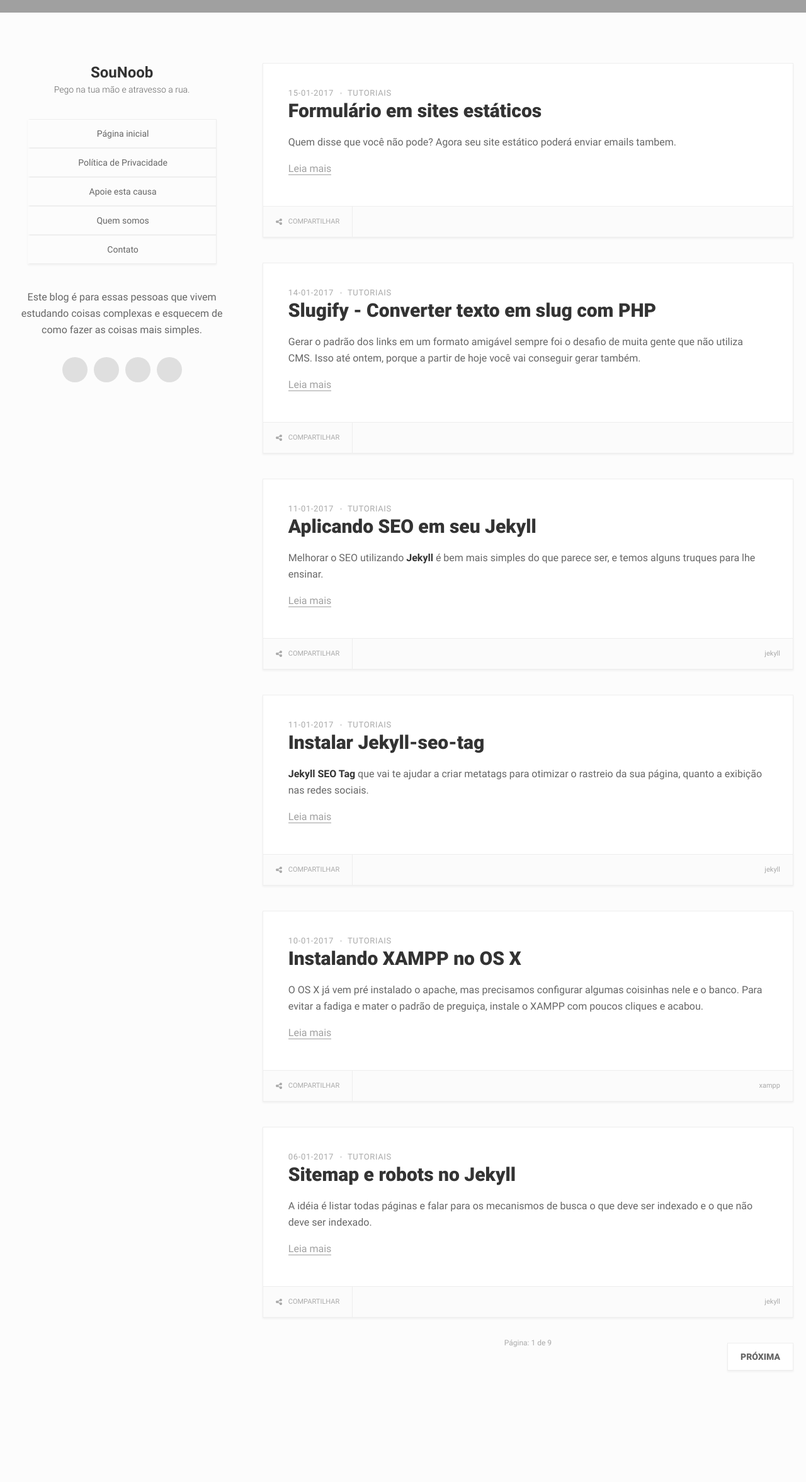
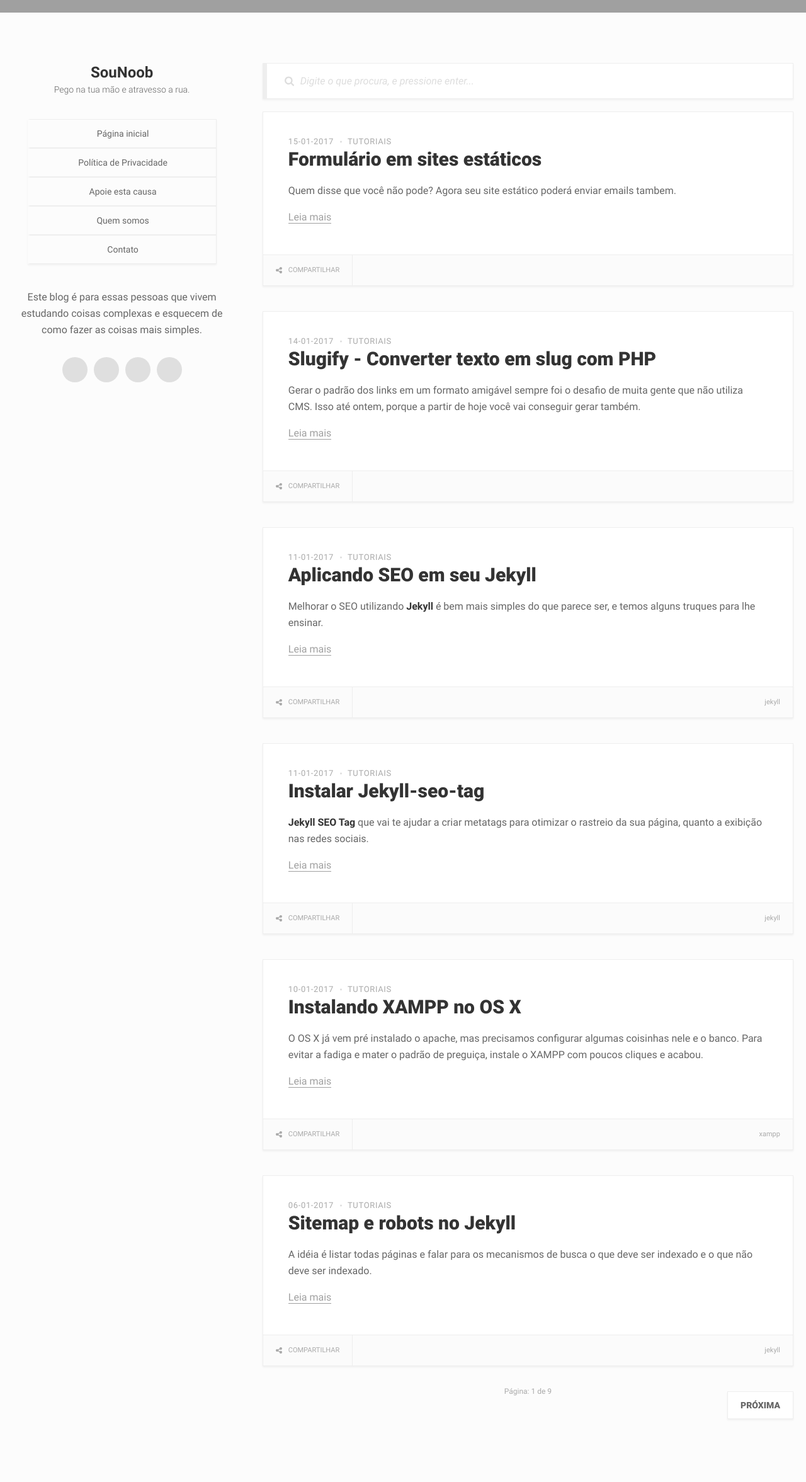
Before and after one commit to sounoob/sounoob.github.io, a Jekyll site: the page built from index.html, in a window 1280 px wide. Shown: the whole page at 63% size. Built offline with Jekyll 4.4.1, drawn with Linux system fonts in a browser that asks for light colours; the list of posts is cut into pages by our own code; before the commit the page ends 2276 px from its top, so only the background shows below that.

Commit message:
Update _page-404.scss

```diff
--- a/assets/css/_page-404.scss
+++ b/assets/css/_page-404.scss
@@ -1,3 +1,3 @@
-.the-content>.search{
+.page-404 .the-content>.search{
     display: none;
 }
```
